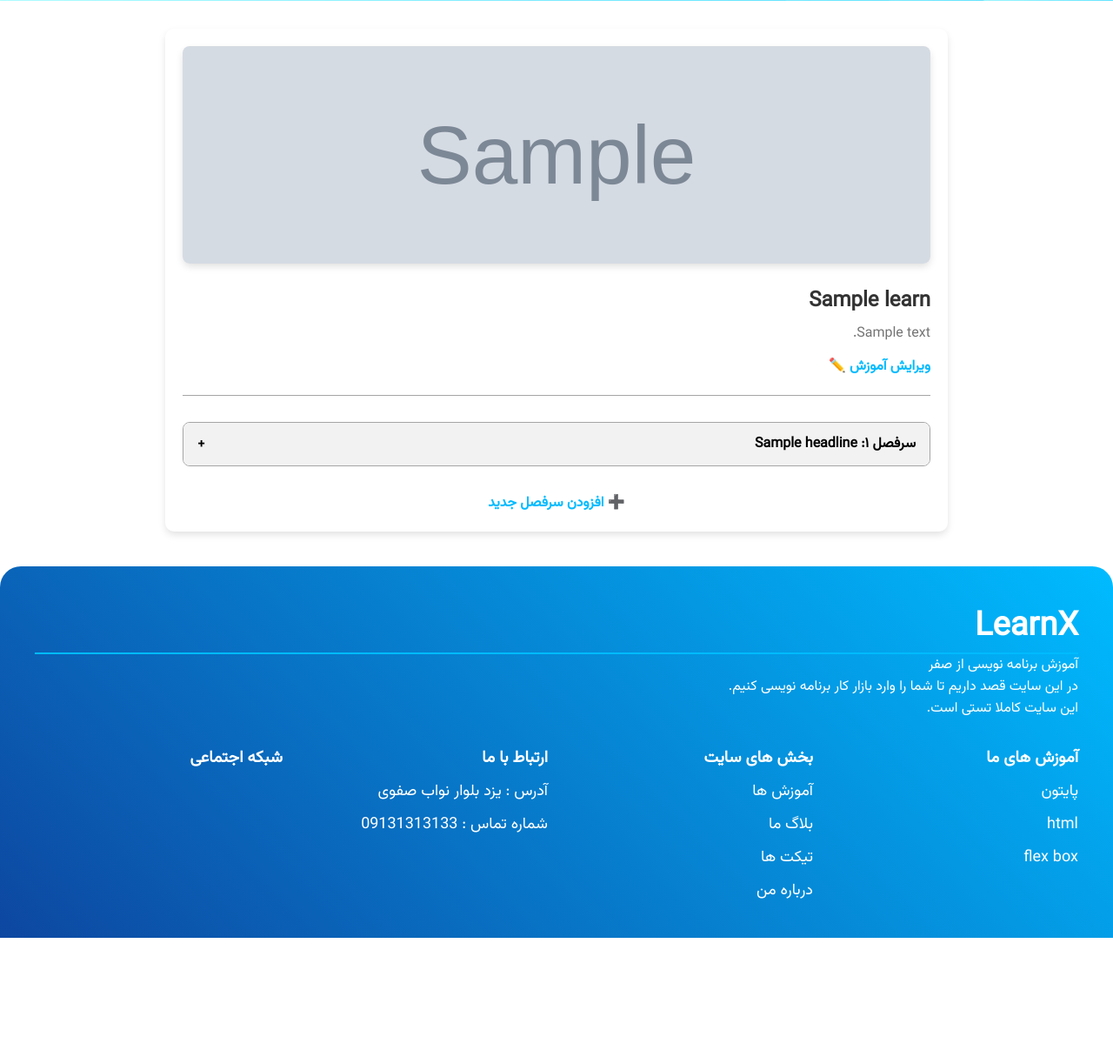
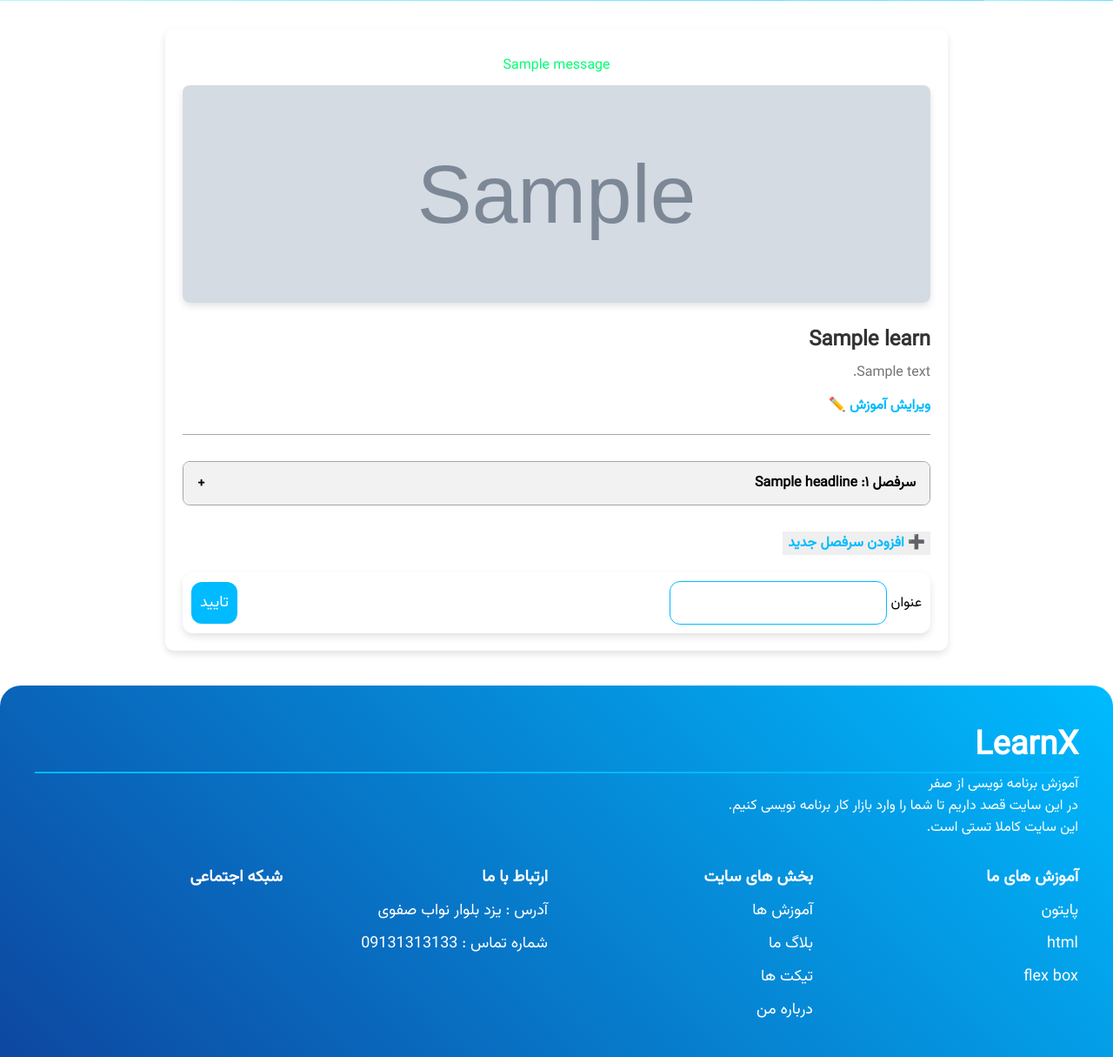
Before and after one commit to amirhosin100/LearnX, a Django app: template learn/templates/teacher_profile/learn_detail_for_teacher.html in a window 1280 px wide. Shown: the part 79-1294 px from the top of the page at 87% size. Before the commit the page ends 1157 px from the top, so only its background shows below. Run offline with Django 5.2, Linux system fonts and the light colour scheme; the template is opened without the code that fills it: most values are stand-ins (such as "Sample title", 1, 10 or a date in 2020); grey boxes marked "Sample" are stand-in pictures; one stand-in notice (Sample message) is shown.

Commit message:
create edit_learn , edit_film , make_film, make_headline

```diff
--- a/LearnX/settings.py
+++ b/LearnX/settings.py
@@ -224,7 +224,11 @@ CKEDITOR_5_CONFIGS = {
             'link', 'bulletedList', 'numberedList',
             'undo', 'redo'],
 
-        "language" :"fa",
+        "language": "fa",
+    },
+    'film': {
+        'toolbar': ['bold', 'link', '|','bulletedList','undo', 'redo'],
+        "language": "fa",
     }
 }
 CKEDITOR_5_FILE_STORAGE = "all.storage.BlogStorage"
--- a/decorators/teachers.py
+++ b/decorators/teachers.py
@@ -1,5 +1,5 @@
 from django.shortcuts import redirect
-from django.core.exceptions import FieldDoesNotExist
+from django.core.exceptions import FieldDoesNotExist,ObjectDoesNotExist
 from learn.models import Learn
 def Is_tacher(func):
     """
@@ -13,7 +13,7 @@ def Is_tacher(func):
             if request.user.teacher :
                 return func(*args,**kwargs)
 
-        except FieldDoesNotExist:
+        except FieldDoesNotExist and ObjectDoesNotExist:
             return redirect("user:profile")
 
     return wrapper
--- a/learn/forms.py
+++ b/learn/forms.py
@@ -8,3 +8,9 @@ class LearnForm(forms.ModelForm):
         model = Learn
         fields = ["title","slug","image","summery_description","description","learn_time",
                   "price","precent_off"]
+
+class FilmForm(forms.ModelForm):
+    description = forms.CharField(widget=CKEditor5Widget(config_name="film"))
+    class Meta :
+        model = LearnFilms
+        fields = ["title","description","film"]
--- a/learn/models.py
+++ b/learn/models.py
@@ -50,7 +50,7 @@ class Learn(models.Model):
 
     #برای زمانی که مدرس می خواهد جزیات دوره اش را ببیند
     def get_detail_url(self):
-        return reverse("learn:detail_for_reacher",args=[self.id])
+        return reverse("learn:detail_for_teacher",args=[self.id])
 
     def save(self ,*args,**kwargs):
         self.discount_price = self.price - (self.price * self.precent_off / 100)
@@ -75,7 +75,7 @@ class Headline(models.Model):
 class LearnFilms(models.Model):
     headline = models.ForeignKey(Headline,models.CASCADE,"films",verbose_name="سرفصل")
     title = models.CharField(max_length=255,verbose_name="عنوان")
-    description = models.TextField(max_length=1200,verbose_name="توضیحات")
+    description = CKEditor5Field(config_name="film",max_length=1200,verbose_name="توضیحات")
     film = models.FileField("فیلم",upload_to=create_url_for_film)
 
     create = jmodels.jDateTimeField(auto_now_add=True)
--- a/learn/static/css/learn_detail_for_tacher.css
+++ b/learn/static/css/learn_detail_for_teacher.css
@@ -123,3 +123,36 @@
     font-weight: bold;
     font-size: 1rem;
 }
+.messages{
+    margin: 10px 0;
+}
+.message{
+    color: #00ff73;
+    display: block;
+    text-align: center;
+
+}
+#container_add_headline{
+    display: flex;
+    margin-top: 20px;
+    justify-content: space-between;
+    padding: 10px;
+    box-shadow: var(--shadow);
+    border-radius: 12px;
+    align-items: center;
+}
+#container_add_headline input {
+    border: 1px solid var(--light_blue);
+    border-radius: 12px;
+    padding: 10px;
+    font-size: 18px;
+
+}
+#container_add_headline button{
+    padding: 10px;
+    background-color: var(--light_blue);
+    border-radius: 12px;
+    color: #fff;
+    cursor: pointer;
+     font-size: 18px;
+}
--- a/learn/static/css/my-learns.css
+++ b/learn/static/css/my-learns.css
@@ -9,6 +9,12 @@
 .table-container {
     overflow-x: auto;
     padding: 20px;
+}
+.message{
+    color: #00ff73;
+    display: block;
+    margin: 0 auto;
+    padding: 10px 0;
 }
 
 table {
--- a/learn/templates/teacher_profile/learn_detail_for_teacher.html
+++ b/learn/templates/teacher_profile/learn_detail_for_teacher.html
@@ -3,19 +3,24 @@
 {% load tags %}
 {% block head %}
     {{ block.super }}
-    <link rel="stylesheet" type="text/css" href="{% static "css/learn_detail_for_tacher.css" %}">
+    <link rel="stylesheet" type="text/css" href="{% static "css/learn_detail_for_teacher.css" %}">
 {% endblock %}
 {% block title %}
     جزییات آموزش : {{ learn.title }}
 {% endblock %}
 {% block sub_content %}
     <div class="container">
+        <div class="messages">
+            {% for message in messages %}
+                <span class="message">{{ message }}</span>
+            {% endfor %}
+        </div>
         <!-- بخش اطلاعات آموزش -->
         <div class="course-header">
             <img src="{{ learn.image.url }}" alt="تصویر آموزش">
             <h1 class="course-title">{{ learn.title }}</h1>
             <p class="course-desc">{{ learn.summery_description }}</p>
-            <a href="#" class="edit-link">ویرایش آموزش ✏️</a>
+            <a href="{% url "learn:edit_learn" learn.slug %}" class="edit-link">ویرایش آموزش ✏️</a>
         </div>
 
         <!-- بخش سرفصل‌ها -->
@@ -23,50 +28,93 @@
             {% for headline in learn.headlines.all %}
                 <div class="chapter">
                     <div class="chapter-header">
-                    <span>سرفصل {{forloop.counter|fa}}: {{ headline.title }}</span>
+                        <span>سرفصل {{ forloop.counter|fa }}: {{ headline.title }}</span>
                         <span>+</span>
                     </div>
                     <div class="chapter-content">
                         {% for film in headline.films.all %}
                             <div class="video-item">
                                 <span class="video-title">{{ film.title }}</span>
-                        <a href="#" class="edit-video">ویرایش 🎬</a>
+                                <a href="{% url "learn:edit_film" film.id %}" class="edit-video">ویرایش 🎬</a>
                             </div>
                         {% endfor %}
-
-
-
-                    <a href="#" class="add-video">➕ افزودن ویدیو</a>
+                        <a href="{% url "learn:make_film" headline.id %}" class="add-video">➕ افزودن ویدیو</a>
                     </div>
                 </div>
             {% endfor %}
+        </div>
 
+        <button class="add-chapter">➕ افزودن سرفصل جدید</button>
+        <div id="container_add_headline">
+            <div>
+                <label for="headline_title">عنوان</label>
+                <input type="text" id="headline_title">
+            </div>
+            <button type="button" id="add_headline">تایید</button>
 
         </div>
-
-        <a href="#" class="add-chapter">➕ افزودن سرفصل جدید</a>
     </div>
 {% endblock %}
 {% block script %}
     <script>
-        // باز و بسته کردن سرفصل‌ها
-        const chapters = document.querySelectorAll('.chapter');
+        function open() {
 
-        chapters.forEach(chapter => {
-            const header = chapter.querySelector('.chapter-header');
-            const content = chapter.querySelector('.chapter-content');
+            const chapter = document.querySelector('.chapters');
+
+            chapter.addEventListener('click', function (e) {
+                const header = e.target.closest('.chapter-header');
+                if (!header) return; // اگه روی جایی غیر از header کلیک شد، کاری نکن
+
+                const content = header.nextElementSibling;
                 const toggleIcon = header.querySelector('span:last-child');
+                const isOpen = content.style.display === 'block';
 
-            header.addEventListener('click', () => {
-                const isOpen = content.style.display === 'block';
+                // بستن همه
                 document.querySelectorAll('.chapter-content').forEach(c => c.style.display = 'none');
                 document.querySelectorAll('.chapter-header span:last-child').forEach(i => i.textContent = '+');
 
+                // باز کردن مورد کلیک‌شده
                 if (!isOpen) {
                     content.style.display = 'block';
                     toggleIcon.textContent = '−';
                 }
             });
+        }
+
+        open();
+        document.getElementById("add_headline").addEventListener("click", async function () {
+            const title_input = document.getElementById("headline_title");
+            const title = title_input.value;
+            const container = document.getElementsByClassName("chapters")[0];
+
+
+            title_input.value = "";
+            const response = await fetch("{% url "learn:make_headline" learn.id %}", {
+                method: "POST",
+                headers: {
+                    "content-type": "application/json",
+                    "X-CSRFToken": "{{ csrf_token }}"
+                },
+                body: JSON.stringify({"title": title}),
+
+            });
+            const result = await response.json();
+            if (result.status === "created") {
+                const code = `
+                <div class="chapter">
+                    <div class="chapter-header">
+                        <span>سرفصل ${result.number}: ${title}</span>
+                        <span>+</span>
+                    </div>
+                    <div class="chapter-content">
+                        <a href="/learn/make-film/${result.id}" class="add-video">➕ افزودن ویدیو</a>
+                    </div>
+                </div>
+            `;
+                container.insertAdjacentHTML("beforeend", code);
+            }
+
+
         });
     </script>
 {% endblock %}
--- a/learn/templates/teacher_profile/my-learns.html
+++ b/learn/templates/teacher_profile/my-learns.html
@@ -9,6 +9,9 @@
     <link rel="stylesheet" type="text/css" href="{% static "css/my-learns.css" %}">
 {% endblock %}
 {% block profile_content %}
+    {% for message in messages %}
+        <span class="message">{{ message }}</span>
+    {% endfor %}
     <div class="table-container">
         <table>
             <thead>
--- a/user/templates/registration/register.html
+++ b/user/templates/registration/register.html
@@ -25,16 +25,19 @@
 
                 <div class="row">
                     <div class="container_label">
+                        {{ form.first_name.errors }}
                         <label for="first_name">نام:</label>
                         <input type="text" id="first_name" name="first_name">
                     </div>
                     <div class="container_label">
+                        {{ form.last_name.errors }}
                         <label for="last_name">نام خانوادگی:</label>
                         <input type="text" id="last_name" name="last_name">
                     </div>
                 </div>
                 <div class="row">
                     <div class="container_label">
+                        {{ form.email_name.errors }}
                         <label for="email">ایمیل:</label>
                         <input type="email" name="email" id="email">
                     </div>
@@ -42,10 +45,12 @@
 
                 <div class="row">
                     <div class="container_label">
+                        {{ form.password.errors }}
                         <label for="password">رمز عبور:</label>
                         <input type="password" name="password" id="password">
                     </div>
                     <div class="container_label">
+                        {{ form.password2.errors }}
                         <label for="password_2">تکرار رمز عبور:</label>
                         <input type="password" name="password2" id="password_2">
                     </div>
```
Also changed, not shown: learn/templates/forms/make_film.html (added, +14 -0 lines), learn/templates/forms/make_learn.html (+11 -4 lines), learn/urls.py (+6 -1 lines), learn/views.py (+89 -2 lines), learn/migrations/0017_remove_learnfilms_description.py (added), learn/migrations/0018_learnfilms_description.py (added). Lines whose indentation alone changed are shown as unchanged.
